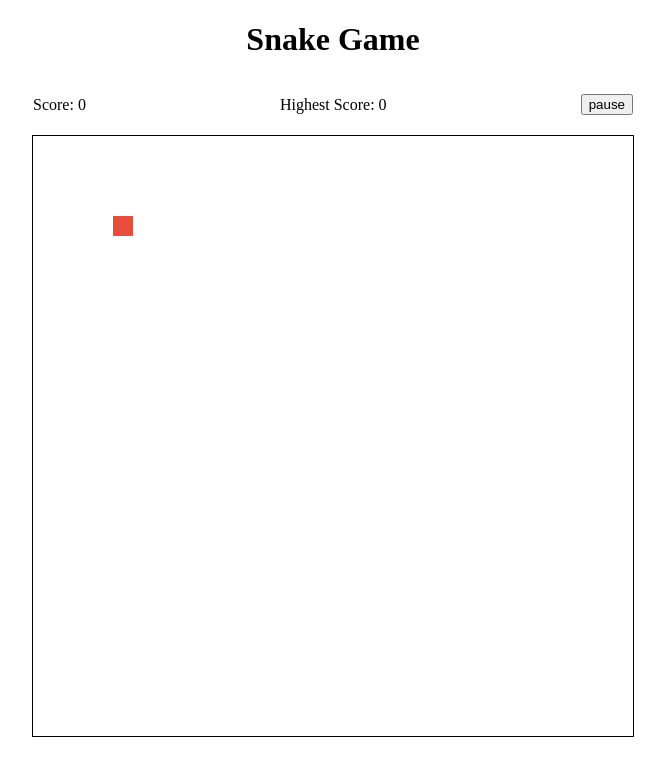
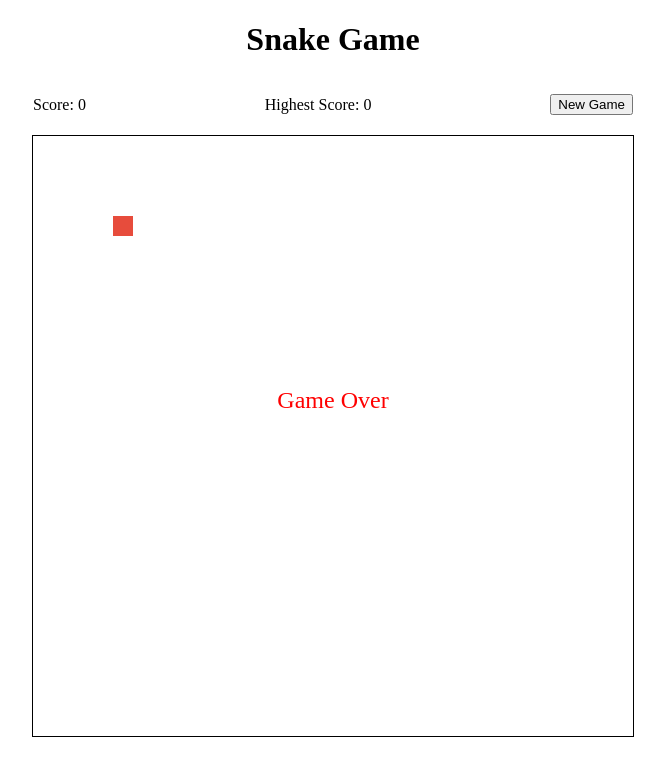
Before and after one commit to HelenaYounes/snakeJS, a plain HTML site: page index.html in a window 1280 px wide. Both pictures are taken after a click on the button "Start". Shown: the whole page, without its empty margins (307-972 px from the left). Drawn offline with Linux system fonts and the light colour scheme.

Commit message:
added gameover message, and reinitialization of game

```diff
--- a/index.html
+++ b/index.html
@@ -13,6 +13,7 @@
 		</div>
 
 		<canvas id="gameCanvas" height="600" width="600"></canvas>
+		<div id="game-over">Game Over</div>
 
 		<script src="snake.js"></script>
 	</body>
--- a/snake.css
+++ b/snake.css
@@ -17,4 +17,17 @@
 
 #gameCanvas {
     border: 1px solid black;
+    position: relative;
 }
+
+/* Game over message */
+#game-over {
+    position: absolute;
+    top: 50%;
+    left: 50%;
+    transform: translate(-50%, -50%);
+    text-align: center;
+    font-size: 24px;
+    color: #f00;
+    opacity:0;
+}
--- a/snake.js
+++ b/snake.js
@@ -1,18 +1,20 @@
 document.addEventListener("DOMContentLoaded", () => {
 	const pauseButton = document.getElementById("startPause");
 	const score = document.getElementById("score");
+	const msg = document.getElementById("game-over");
 	const highestScore = document.getElementById("highestScore");
 	const canvas = document.getElementById("gameCanvas");
 	const ctx = canvas.getContext("2d");
 	let gameInterval;
-	const squareSize = 20;
-	let snake = [{ x: 200, y: 200 }];
-	let apple = { x: 100, y: 100 };
-	let head = snake[0];
-	let direction = "left";
-	let gamePaused = true;
-	let currentScore = 0;
-	let highscore = Number(window.localStorage.getItem("highscore")) || 0;
+	let gameoverMsg;
+	let squareSize;
+	let snake;
+	let apple;
+	let direction;
+	let gamePaused;
+	let currentScore;
+	let speed;
+	let highscore;
 
 	const draw = () => {
 		ctx.fillStyle = "#e74c3c";
@@ -74,6 +76,9 @@ document.addEventListener("DOMContentLoaded", () => {
 			case "ArrowLeft":
 				direction = direction !== "right" ? "left" : direction;
 				break;
+			default:
+				direction = "down";
+				break;
 		}
 	};
 	const moveSnake = () => {
@@ -101,6 +106,7 @@ document.addEventListener("DOMContentLoaded", () => {
 
 		if (newHead.x === apple.x && newHead.y === apple.y) {
 			updateScore();
+			if (speed > 80) increaseSpeed();
 			moveApple();
 		} else {
 			snake.pop();
@@ -120,8 +126,14 @@ document.addEventListener("DOMContentLoaded", () => {
 	};
 
 	const gameOver = () => {
+		if (!!gameoverMsg) {
+			clearTimeout(gameoverMsg);
+		}
+		gamePaused = true;
 		clearInterval(gameInterval);
-		alert("gameOver!");
+		toggleGameOverMsg();
+		toggleText(pauseButton, "New Game");
+		gameoverMsg = setTimeout(init, 2000);
 	};
 	const loopGame = () => {
 		ctx.clearRect(0, 0, canvas.width, canvas.height);
@@ -129,29 +141,50 @@ document.addEventListener("DOMContentLoaded", () => {
 		moveSnake();
 		checkGameOver();
 	};
-
+	const increaseSpeed = () => {
+		speed -= 10;
+		clearInterval(gameInterval);
+		gameInterval = setInterval(loopGame, speed);
+		draw();
+	};
 	const toggleText = (b, str) => {
 		b.innerText = str;
 	};
 	const pause = () => {
 		clearInterval(gameInterval);
 		gamePaused = true;
-		toggleText(pauseButton, "start");
+		toggleText(pauseButton, "Resume Game");
 	};
 	const start = () => {
 		gamePaused = false;
-		toggleText(pauseButton, "pause");
-		if (!!gameInterval) clearInterval(gameInterval);
+		toggleText(pauseButton, "Pause Game");
+		clearInterval(gameInterval);
 		draw();
-		gameInterval = setInterval(loopGame, 200);
+		gameInterval = setInterval(loopGame, speed);
+	};
+
+	const toggleGameOverMsg = () => {
+		msg.style.opacity = 1;
 	};
 	const init = () => {
-		window.addEventListener("keydown", handleKeyPressed);
+		msg.style.opacity = 0;
+		squareSize = 20;
+		snake = [{ x: 200, y: 200 }];
+		apple = { x: 100, y: 100 };
+		head = snake[0];
+		direction = "left";
+		gamePaused = true;
 		currentScore = 0;
+		speed;
+		highscore = Number(window.localStorage.getItem("highscore")) || 0;
+		ctx.clearRect(0, 0, canvas.width, canvas.height);
+		currentScore = 0;
+		speed = 100;
 		toggleText(highestScore, highscore);
 	};
-	init();
 	pauseButton.addEventListener("click", () => {
 		gamePaused ? start() : pause();
 	});
+	window.addEventListener("keydown", handleKeyPressed);
+	init();
 });
```
